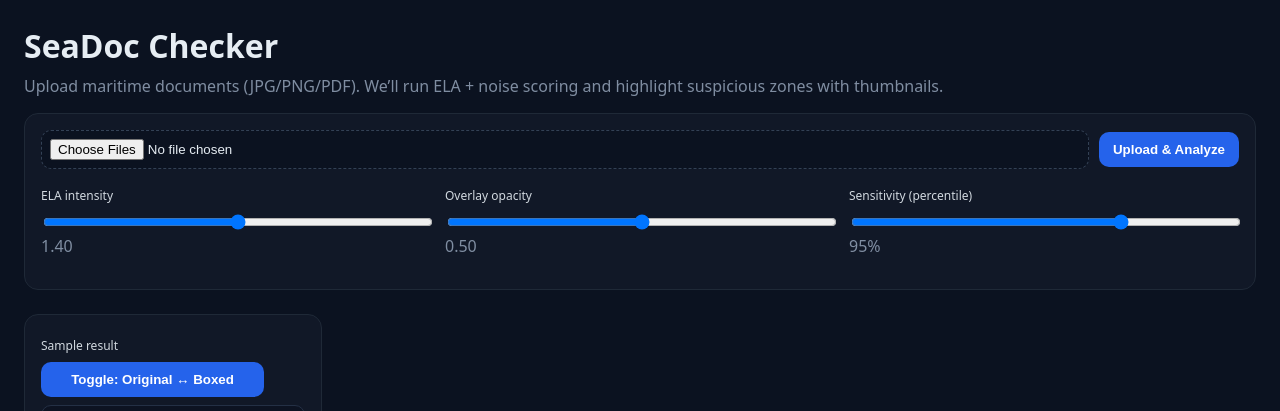
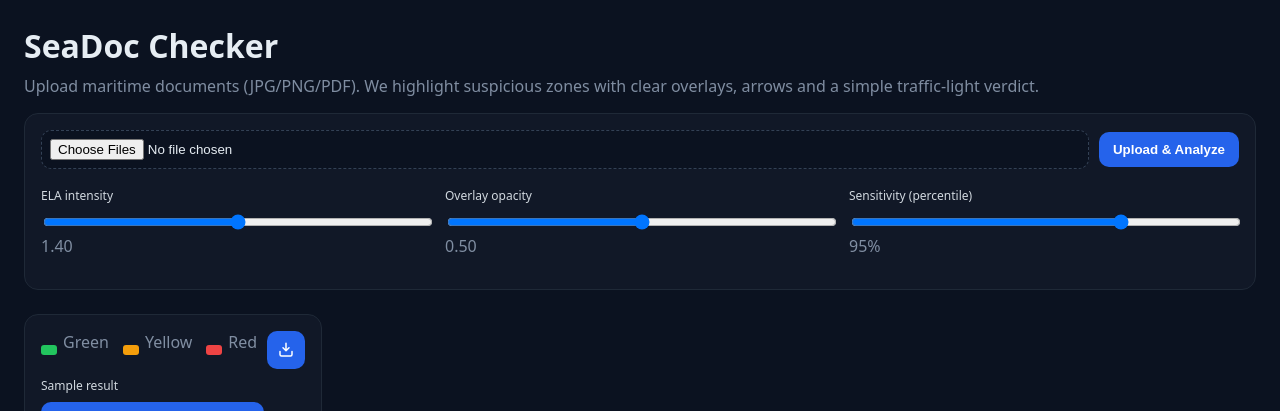
Before and after one commit to arsmars-cpu/checker_marine, a Flask app: template templates/index.html in a window 1280 px wide. Shown: the top 411 px of the page. Run offline with Flask 3, Linux system fonts and the light colour scheme; the template is opened without the code that fills it: most values are stand-ins (such as "Sample title", 1, 10 or a date in 2020); some libraries are stand-ins or nearby versions.

Commit message:
index.html

```diff
--- a/templates/index.html
+++ b/templates/index.html
@@ -7,45 +7,53 @@
   <style>
     :root{
       --bg:#0b1220;--panel:#111827;--line:#1f2937;--ink:#e6edf3;--muted:#94a3b8;
-      --chip:#0d1322;--chipLine:#243045;--accent:#2563eb;--good:#34d399;--warn:#f59e0b;--bad:#ef4444;
+      --chip:#0d1322;--chipLine:#243045;--accent:#2563eb;--good:#22c55e;--warn:#f59e0b;--bad:#ef4444;
     }
     *{box-sizing:border-box}
     html,body{height:100%}
-    body{
-      font-family:system-ui,-apple-system,Segoe UI,Roboto,Ubuntu,sans-serif;
-      margin:24px; background:var(--bg); color:var(--ink);
-    }
+    body{font-family:system-ui,-apple-system,Segoe UI,Roboto,Ubuntu,sans-serif;margin:24px;background:var(--bg);color:var(--ink)}
     h1{margin:0 0 8px 0}
-    .sub{opacity:.85; margin-bottom:16px; color:var(--muted)}
-    .panel{background:var(--panel); border:1px solid var(--line); border-radius:14px; padding:16px; margin:12px 0}
-    .grid{display:grid; grid-template-columns:repeat(auto-fill,minmax(290px,1fr)); gap:14px}
-    .thumbs{display:grid; grid-template-columns:repeat(auto-fill,minmax(120px,1fr)); gap:8px}
-    .imgbox{background:var(--chip); border:1px solid var(--chipLine); border-radius:10px; padding:8px}
-    img{max-width:100%; border-radius:8px; display:block}
-    .label{font-size:12px; opacity:.9; margin:6px 0 8px}
-    .summary{font-size:13px; margin-top:8px}
+    .sub{opacity:.85;margin-bottom:16px;color:var(--muted)}
+    .panel{background:var(--panel);border:1px solid var(--line);border-radius:14px;padding:16px;margin:12px 0}
+    .grid{display:grid;grid-template-columns:repeat(auto-fill,minmax(290px,1fr));gap:14px}
+    .thumbs{display:grid;grid-template-columns:repeat(auto-fill,minmax(120px,1fr));gap:8px}
+    .imgbox{background:var(--chip);border:1px solid var(--chipLine);border-radius:10px;padding:8px}
+    img{max-width:100%;border-radius:8px;display:block}
+    .label{font-size:12px;opacity:.9;margin:6px 0 8px}
+    .summary{font-size:13px;margin-top:8px}
     .summary strong{color:#cbd5e1}
-    .verdict-low{color:var(--good)}
-    .verdict-med{color:var(--warn)}
-    .verdict-high{color:var(--bad)}
-    .footer{opacity:.7; font-size:12px; margin-top:22px; color:var(--muted)}
-    .btn{background:var(--accent); border:none; color:white; padding:10px 14px; border-radius:10px; cursor:pointer; font-weight:600}
-    .btn:disabled{opacity:.6; cursor:not-allowed}
-    input[type=file]{padding:8px; border-radius:10px; background:var(--bg); border:1px dashed #334155; color:var(--ink)}
+    .footer{opacity:.7;font-size:12px;margin-top:22px;color:var(--muted)}
+    .btn{background:var(--accent);border:none;color:white;padding:10px 14px;border-radius:10px;cursor:pointer;font-weight:600}
+    .btn:disabled{opacity:.6;cursor:not-allowed}
+    input[type=file]{padding:8px;border-radius:10px;background:var(--bg);border:1px dashed #334155;color:var(--ink)}
     input[type=range]{width:100%}
-    details{background:#0c1426; border:1px solid #1e293b; border-radius:10px; padding:10px; margin-top:10px}
-    summary{cursor:pointer; color:#cbd5e1}
-    pre{white-space:pre-wrap; word-break:break-word; margin:8px 0 0 0}
-    .row{display:grid; grid-template-columns:1fr auto; gap:10px; align-items:center}
-    .controls{display:grid; grid-template-columns:repeat(3,1fr); gap:14px}
+    .row{display:grid;grid-template-columns:1fr auto;gap:10px;align-items:center}
+    .controls{display:grid;grid-template-columns:repeat(3,1fr);gap:14px}
     .hidden{display:none}
+
+    /* светофор */
+    .chips{display:flex;gap:14px;align-items:center;flex-wrap:wrap}
+    .chip{display:inline-flex;align-items:center;gap:6px}
+    .chip i{width:16px;height:10px;border-radius:3px;display:inline-block}
+    .chip .g{background:var(--good)} .chip .y{background:var(--warn)} .chip .r{background:var(--bad)}
+
+    /* бейдж вердикта */
+    .badge{display:inline-flex;align-items:center;font-weight:700;font-size:12px;border-radius:999px;padding:6px 10px;border:1px solid transparent}
+    .sev-green{background:rgba(34,197,94,.12);color:var(--good);border-color:rgba(34,197,94,.35)}
+    .sev-yellow{background:rgba(245,158,11,.12);color:var(--warn);border-color:rgba(245,158,11,.40)}
+    .sev-red{background:rgba(239,68,68,.12);color:var(--bad);border-color:rgba(239,68,68,.40)}
+
+    /* кнопка-иконка скачать */
+    .icon-btn{display:inline-flex;align-items:center;justify-content:center;width:38px;height:38px;border-radius:10px;background:var(--accent);border:none}
+    .icon-btn svg{display:block}
+
     @media (max-width:920px){.controls{grid-template-columns:1fr}}
     @media (max-width:720px){.row{grid-template-columns:1fr}}
   </style>
 </head>
 <body>
   <h1>SeaDoc Checker</h1>
-  <div class="sub">Upload maritime documents (JPG/PNG/PDF). We’ll run ELA + noise scoring and highlight suspicious zones with thumbnails.</div>
+  <div class="sub">Upload maritime documents (JPG/PNG/PDF). We highlight suspicious zones with clear overlays, arrows and a simple traffic-light verdict.</div>
 
   <div class="panel">
     <form id="uploadForm" action="/analyze" method="post" enctype="multipart/form-data">
@@ -54,17 +62,17 @@
         <button class="btn" type="submit">Upload & Analyze</button>
       </div>
 
-      <!-- Controls: ELA/Overlay/Sensitivity -->
+      <!-- Controls: ELA / Overlay / Sensitivity -->
       <div class="controls" style="margin-top:12px">
         <label>
           <div class="label">ELA intensity</div>
           <input type="range" name="ela_gain" id="elaGain" min="1.0" max="1.8" step="0.05" value="1.4">
-          <div class="sub"><span id="elaGainVal">1.4</span></div>
+          <div class="sub"><span id="elaGainVal">1.40</span></div>
         </label>
         <label>
           <div class="label">Overlay opacity</div>
           <input type="range" name="overlay_alpha" id="ovAlpha" min="0.2" max="0.8" step="0.05" value="0.5">
-          <div class="sub"><span id="ovAlphaVal">0.5</span></div>
+          <div class="sub"><span id="ovAlphaVal">0.50</span></div>
         </label>
         <label>
           <div class="label">Sensitivity (percentile)</div>
@@ -82,10 +90,27 @@
   <div class="grid">
     {% for r in results %}
       <div class="panel">
+        <!-- Верхняя строка карточки: светофор + кнопка скачать -->
+        <div class="row" style="grid-template-columns:1fr auto;gap:8px;margin-bottom:8px">
+          <div class="chips">
+            <span class="chip"><i class="g"></i><span class="sub">Green</span></span>
+            <span class="chip"><i class="y"></i><span class="sub">Yellow</span></span>
+            <span class="chip"><i class="r"></i><span class="sub">Red</span></span>
+          </div>
+          {% if r.report %}
+            <a class="icon-btn" href="{{ r.report }}" download title="Download report">
+              <svg width="18" height="18" viewBox="0 0 24 24" fill="none" aria-hidden="true">
+                <path d="M12 3v10m0 0l4-4m-4 4L8 9" stroke="white" stroke-width="2" stroke-linecap="round" stroke-linejoin="round"/>
+                <path d="M4 14v4a2 2 0 002 2h12a2 2 0 002-2v-4" stroke="white" stroke-width="2" stroke-linecap="round" stroke-linejoin="round"/>
+              </svg>
+            </a>
+          {% endif %}
+        </div>
+
         <div class="label">{{ r.label }}</div>
 
         {% if r.original %}
-          <!-- toggle button -->
+          <!-- toggle Original ↔ Boxed -->
           {% if r.boxed or r.overlay %}
             <div class="row" style="grid-template-columns:auto auto;gap:8px;margin-bottom:8px">
               <button class="btn" type="button"
@@ -121,27 +146,15 @@
           </div>
         {% endif %}
 
-        <div class="summary">
-          {% set v = (r.verdict or '')|lower %}
-          <div>
-            <strong>Verdict:</strong>
-            <span class="{% if 'review' in v %}verdict-med{% else %}verdict-low{% endif %}">
-              {{ r.verdict or 'No issues found' }}
-            </span>
-          </div>
-          {% if r.suspicious_percent is not none %}
-            <div><strong>Suspicious area:</strong> {{ (r.suspicious_percent or 0)|round(1) }}%</div>
-          {% endif %}
-          <div><strong>Regions:</strong> {{ r.regions if r.regions is not none else 0 }}</div>
-          {% if r.summary %}
-            <div style="margin-top:6px">🔎 {{ r.summary }}</div>
+        <div class="summary" style="margin-top:10px">
+          {% set sev = (r.severity or 'green')|lower %}
+          {% set badge_class = 'sev-green' if sev=='green' else ('sev-yellow' if sev=='yellow' else 'sev-red') %}
+          <span class="badge {{ badge_class }}">{{ r.verdict or 'All good' }}</span>
+          {% if r.regions %}
+            <div style="margin-top:6px">Check the boxed areas for potential edits.</div>
           {% endif %}
         </div>
 
-        <details>
-          <summary>Raw</summary>
-          <pre>{{ r | tojson(indent=2) }}</pre>
-        </details>
       </div>
     {% endfor %}
   </div>
```
